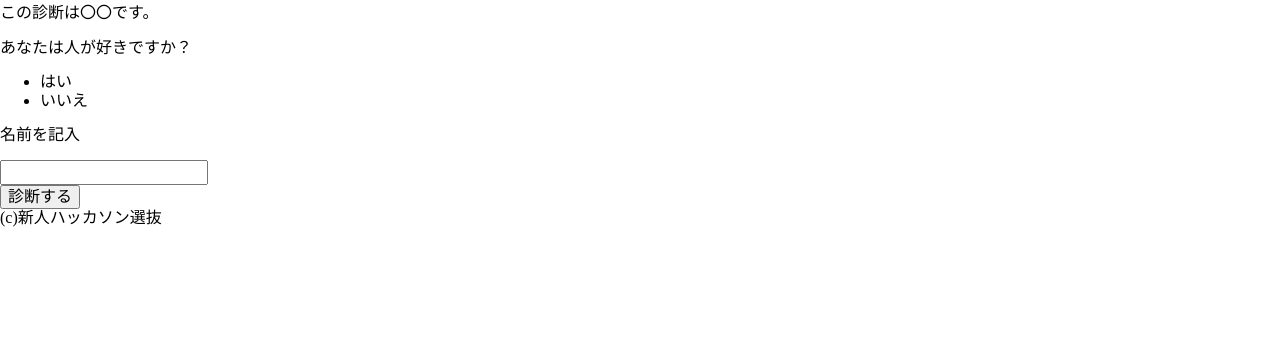
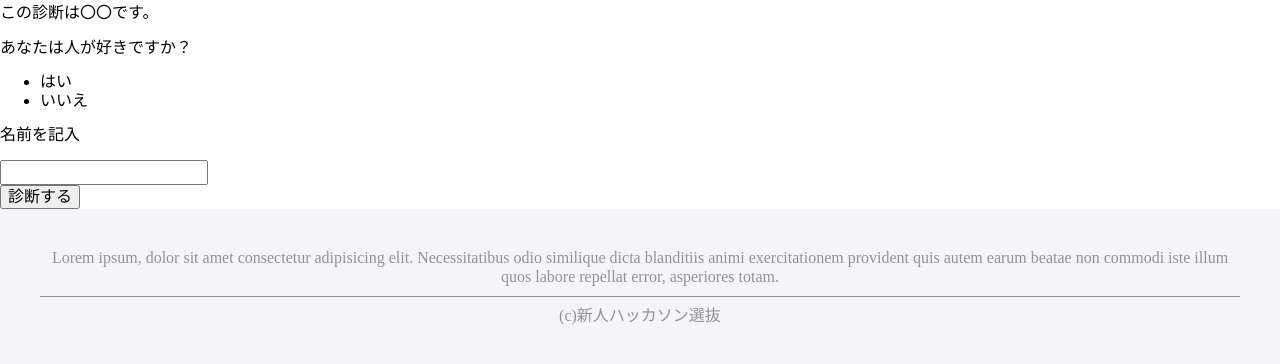
Before and after one commit to posse-ap/posse1-hackathon-202202-team2H, a PHP site: page /index.html in a window 1280 px wide. Shown: the part 128-492 px from the top of the page. Run offline with PHP 8.4, Linux system fonts and the light colour scheme.

Commit message:
フッターを作った

```diff
--- a/www/html/css/style.css
+++ b/www/html/css/style.css
@@ -7,7 +7,18 @@
 
 /*  end of header */
 /* footer */
-
+footer{
+    text-align: center;
+    background: #F5F5F7;
+    padding: 40px;
+    color: #939397;
+}
+.footer_line{
+    width: 100%;
+    height: 1px;
+    background: #939397;
+    margin: 10px 0;
+}
 /* end of footer */
 
 
--- a/www/html/index.html
+++ b/www/html/index.html
@@ -47,6 +47,8 @@
   <!-- end of top -->
   <!-- footer -->
   <footer class="footer">
+    Lorem ipsum, dolor sit amet consectetur adipisicing elit. Necessitatibus odio similique dicta blanditiis animi exercitationem provident quis autem earum beatae non commodi iste illum quos labore repellat error, asperiores totam.
+    <div class="footer_line"></div>
     (c)新人ハッカソン選抜
   </footer>
   <!-- end of footer -->
```
